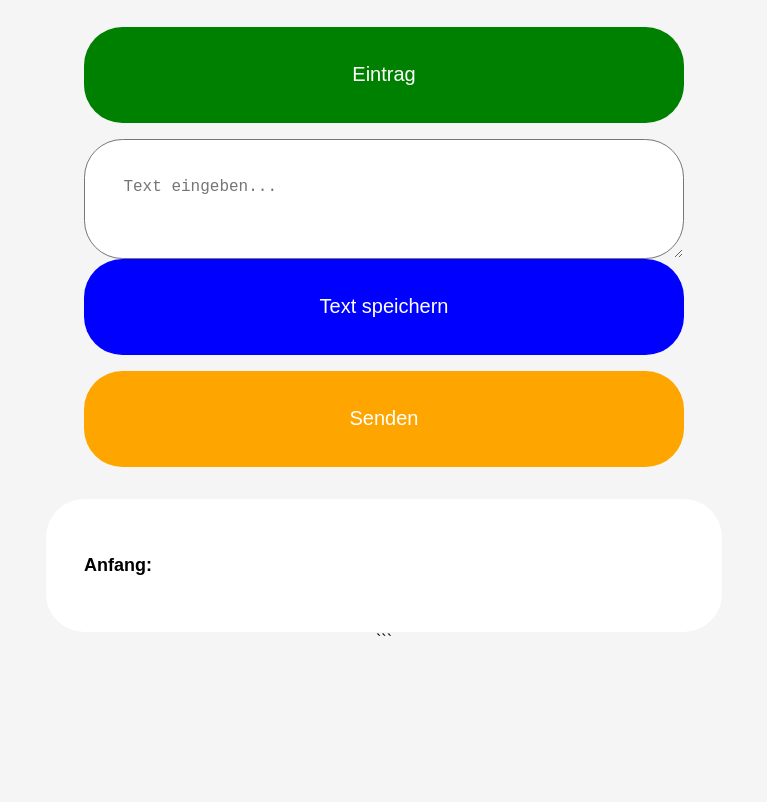
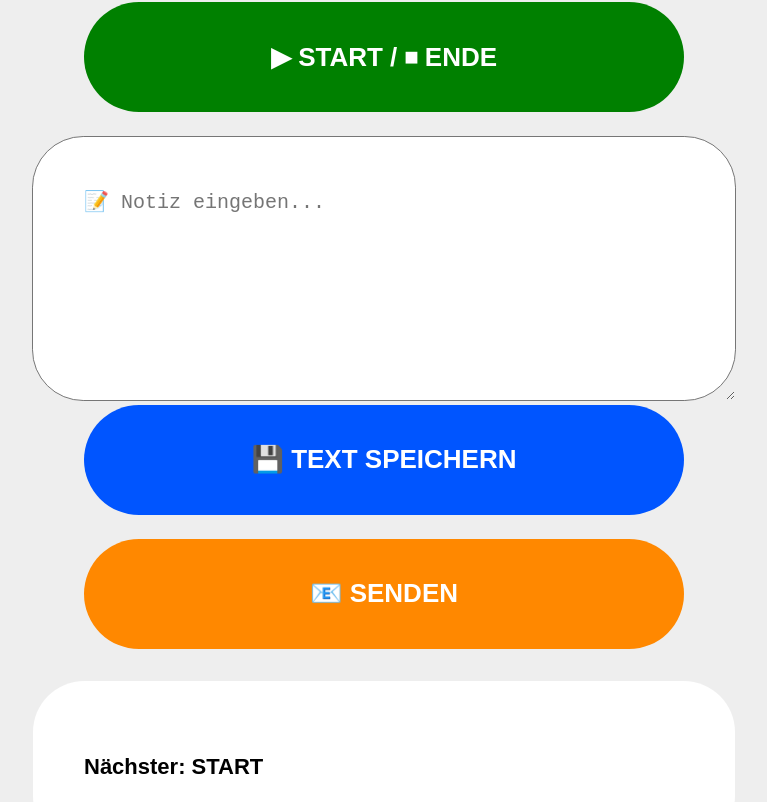
Before and after one commit to Akidog2014/Stundenabrechnung, a plain HTML site: page index.html in a window 1280 px wide. Shown: the part 159-961 px from the top of the page, without its empty margins (256-1023 px from the left). Before the commit the page ends 873 px from the top, so only its background shows below. Drawn offline with Linux system fonts and the light colour scheme.

Commit message:
Update 02.04.2026 14:19

````diff
--- a/index.html
+++ b/index.html
@@ -1,44 +1,43 @@
-```html
 <!DOCTYPE html>
 <html lang="de">
 <head>
 <meta charset="UTF-8">
-<title>Zeiterfassung</title>
+<title>Zeiterfassung PRO</title>
 
 <style>
     body {
         font-family: Arial, sans-serif;
         text-align: center;
-        padding: 5vw;
-        background-color: #f5f5f5;
+        padding: 4vw;
+        background-color: #eeeeee;
         margin: 0;
     }
 
     h2 {
-        margin-bottom: 5vh;
-        font-size: 5vw;
+        font-size: 8vw;
+        margin-bottom: 4vh;
     }
 
-    /* BUTTON CONTAINER */
     .button-container {
         display: flex;
         flex-direction: column;
         align-items: center;
-        gap: 2vh;
-        width: 100%;
+        gap: 3vh;
     }
 
-    /* BUTTONS */
     button {
-        font-size: 5vw;
-        height: 12vh;
-        min-height: 60px;
-        max-height: 100px;
+        width: 85vw;
+        max-width: 600px;
+
+        height: 16vh;
+        min-height: 90px;
+
+        font-size: 8vw;
+        font-weight: bold;
+
         border: none;
-        border-radius: 3vw;
+        border-radius: 5vw;
         color: white;
-        width: 90vw;
-        max-width: 600px;
 
         display: flex;
         align-items: center;
@@ -46,72 +45,81 @@
     }
 
     #startStopBtn {
-        background-color: green;
+        background-color: #008000; /* kräftiges Grün */
     }
 
     #saveTextBtn {
-        background-color: blue;
+        background-color: #0055ff;
     }
 
     #sendBtn {
-        background-color: orange;
+        background-color: #ff8800;
     }
 
     button:active {
-        transform: scale(0.97);
+        transform: scale(0.95);
     }
 
     textarea {
-        width: 90vw;
+        width: 85vw;
         max-width: 600px;
-        height: 15vh;
-        margin-top: 2vh;
-        font-size: 4vw;
-        border-radius: 3vw;
-        padding: 3vw;
+
+        height: 20vh;
+
+        font-size: 6vw;
+        margin-top: 3vh;
+
+        border-radius: 4vw;
+        padding: 4vw;
     }
 
     #log {
         margin-top: 4vh;
         text-align: left;
-        width: 90vw;
+
+        width: 85vw;
         max-width: 600px;
+
         margin-left: auto;
         margin-right: auto;
+
         background: white;
-        padding: 3vw;
-        border-radius: 3vw;
-        font-size: 4vw;
+        padding: 4vw;
+        border-radius: 4vw;
+
+        font-size: 6vw;
     }
 
     #log p {
-        margin: 1vh 0;
+        margin: 1.5vh 0;
     }
 
     h3 {
-        font-size: 4.5vw;
+        font-size: 6.5vw;
+        margin-bottom: 2vh;
     }
 
-    /* Desktop Anpassung */
+    /* Desktop */
     @media (min-width: 768px) {
         h2 {
-            font-size: 32px;
+            font-size: 40px;
         }
 
         button {
+            font-size: 26px;
+            height: 110px;
+        }
+
+        textarea {
             font-size: 20px;
         }
 
-        textarea {
-            font-size: 16px;
-        }
-
         #log {
-            font-size: 16px;
+            font-size: 18px;
         }
 
         h3 {
-            font-size: 18px;
+            font-size: 22px;
         }
     }
 </style>
@@ -122,48 +130,44 @@
 <h2>Zeiterfassung</h2>
 
 <div class="button-container">
-    <button id="startStopBtn">Eintrag</button>
+    <button id="startStopBtn">▶ START / ⏹ ENDE</button>
 </div>
 
-<textarea id="textInput" placeholder="Text eingeben..."></textarea>
+<textarea id="textInput" placeholder="📝 Notiz eingeben..."></textarea>
 
 <div class="button-container">
-    <button id="saveTextBtn">Text speichern</button>
-    <button id="sendBtn">Senden</button>
+    <button id="saveTextBtn">💾 TEXT SPEICHERN</button>
+    <button id="sendBtn">📧 SENDEN</button>
 </div>
 
 <div id="log"></div>
 
 <script>
-// Daten laden
 let logs = JSON.parse(localStorage.getItem("logs")) || [];
 
-// Funktion zum Speichern
 function saveLogs() {
     localStorage.setItem("logs", JSON.stringify(logs));
 }
 
-// Nächster Eintragstyp
 function getNextType() {
-    if (logs.length === 0) return "Anfang";
+    if (logs.length === 0) return "START";
 
     const last = logs[logs.length - 1];
 
-    if (last.startsWith("Anfang")) {
-        return "Ende";
-    } else if (last.startsWith("Ende")) {
-        return "Anfang";
+    if (last.startsWith("START")) {
+        return "ENDE";
+    } else if (last.startsWith("ENDE")) {
+        return "START";
     } else {
-        return "Anfang";
+        return "START";
     }
 }
 
-// Anzeige aktualisieren
 function updateLogDisplay() {
     const logDiv = document.getElementById("log");
     const nextType = getNextType();
 
-    logDiv.innerHTML = "<h3>" + nextType + ":</h3>";
+    logDiv.innerHTML = "<h3>Nächster: " + nextType + "</h3>";
 
     logs.forEach(entry => {
         const p = document.createElement("p");
@@ -172,7 +176,6 @@ function updateLogDisplay() {
     });
 }
 
-// Datum + Zeit
 function getCurrentDateTime() {
     const now = new Date();
     const day = String(now.getDate()).padStart(2, "0");
@@ -184,7 +187,6 @@ function getCurrentDateTime() {
     return `${day}.${month}.${year} ${hours}:${minutes}`;
 }
 
-// EINTRAG BUTTON
 document.getElementById("startStopBtn").addEventListener("click", function() {
     const now = getCurrentDateTime();
     const type = getNextType();
@@ -195,20 +197,18 @@ document.getElementById("startStopBtn").addEventListener("click", function() {
     updateLogDisplay();
 });
 
-// TEXT SPEICHERN
 document.getElementById("saveTextBtn").addEventListener("click", function() {
     const text = document.getElementById("textInput").value;
 
     if (text.trim() !== "") {
         const now = getCurrentDateTime();
-        logs.push("Notiz (" + now + "): " + text);
+        logs.push("NOTIZ (" + now + "): " + text);
         document.getElementById("textInput").value = "";
         saveLogs();
         updateLogDisplay();
     }
 });
 
-// SENDEN
 document.getElementById("sendBtn").addEventListener("click", function() {
     if (logs.length === 0) {
         alert("Keine Einträge vorhanden!");
@@ -225,19 +225,15 @@ document.getElementById("sendBtn").addEventListener("click", function() {
     const subject = encodeURIComponent("Zeiterfassung");
     const body = encodeURIComponent(content);
 
-    const mailtoLink = `mailto:${email}?subject=${subject}&body=${body}`;
-
-    window.location.href = mailtoLink;
+    window.location.href = `mailto:${email}?subject=${subject}&body=${body}`;
 
     logs = [];
     saveLogs();
     updateLogDisplay();
 });
 
-// Anzeige beim Laden
 updateLogDisplay();
 </script>
 
 </body>
 </html>
-```
````
